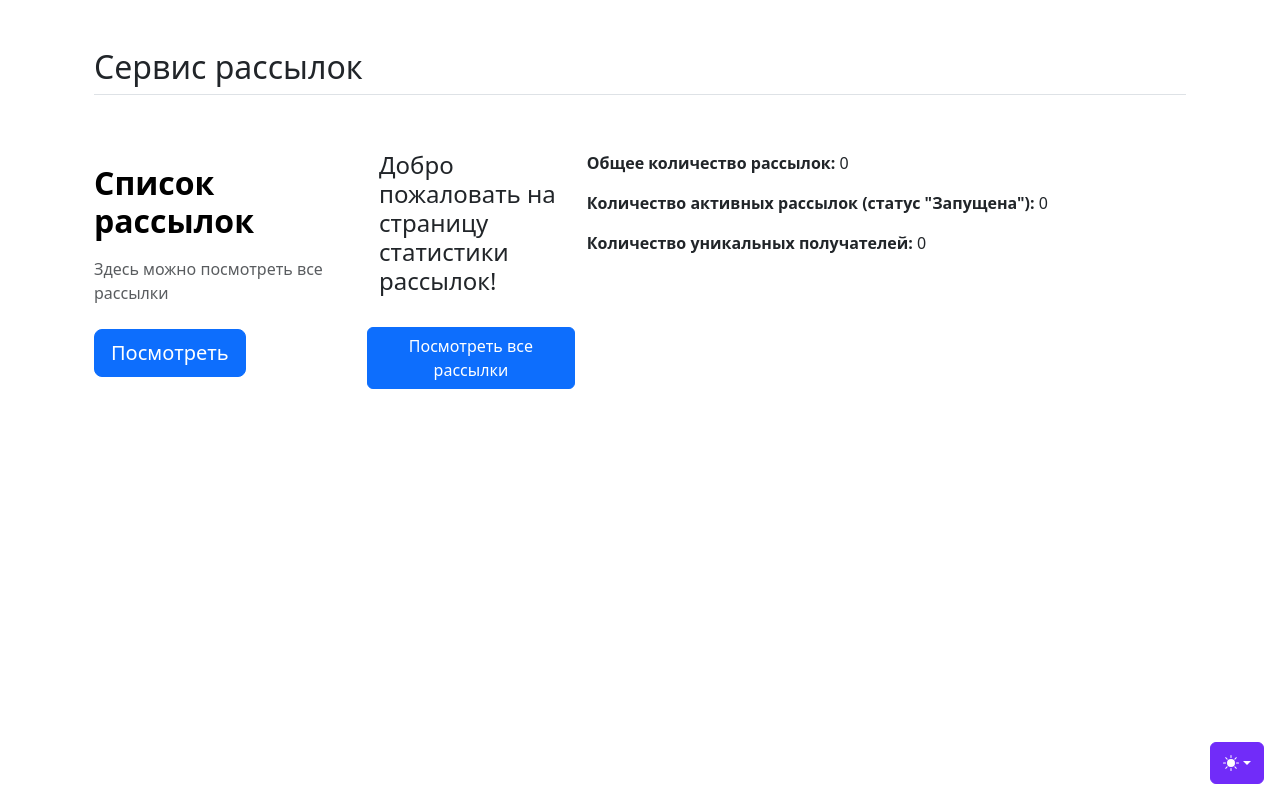
After one commit to maria-develop/mailings, a Django app: page /mailings/ in a window 1280 px wide. The commit adds this page. Run offline with Django 5.2, Linux system fonts and the light colour scheme; data that the repository does not hold is empty; some libraries are stand-ins or nearby versions.

Commit message:
Реализована главная страница со счетчиком

```diff
--- a/mailings/templates/mailings/base.html
+++ b/mailings/templates/mailings/base.html
@@ -23,7 +23,7 @@
 <link rel="apple-touch-icon" href="/docs/5.3/assets/img/favicons/apple-touch-icon.png" sizes="180x180">
 <link rel="icon" href="/docs/5.3/assets/img/favicons/favicon-32x32.png" sizes="32x32" type="image/png">
 <link rel="icon" href="/docs/5.3/assets/img/favicons/favicon-16x16.png" sizes="16x16" type="image/png">
-<link rel="manifest" href="/docs/5.3/assets/img/favicons/manifest.json">
+<!--<link rel="manifest" href="/docs/5.3/assets/img/favicons/manifest.json">-->
 <link rel="mask-icon" href="/docs/5.3/assets/img/favicons/safari-pinned-tab.svg" color="#712cf9">
 <link rel="icon" href="/docs/5.3/assets/img/favicons/favicon.ico">
 <meta name="theme-color" content="#712cf9">
@@ -170,13 +170,13 @@
     <h2 class="pb-2 border-bottom">Сервис рассылок</h2>
 
     <div class="row row-cols-1 row-cols-md-2 align-items-md-center g-5 py-5">
-      <div class="col d-flex flex-column align-items-start gap-2">
+      <div class="col-md-3 d-flex flex-column align-items-start gap-2">
         <h2 class="fw-bold text-body-emphasis">Список рассылок</h2>
         <p class="text-body-secondary">Здесь можно посмотреть все рассылки</p>
         <a href="{% url 'mailings:mailing_list' %}" class="btn btn-primary btn-lg">Посмотреть</a>
       </div>
 
-      <div class="col">
+      <div class="col-md-9">
         <div class="row row-cols-1 row-cols-sm-2 g-4">
           {% block content %}
           {% endblock %}
@@ -204,36 +204,3 @@
 
     </body>
 </html>
-
-
-
-
-<!--<!DOCTYPE html>-->
-<!--<html lang="en">-->
-<!--<head>-->
-<!--    <meta charset="UTF-8">-->
-<!--    <meta name="viewport" content="width=device-width, initial-scale=1.0">-->
-<!--    <title>Рассылки</title>-->
-<!--</head>-->
-<!--<body>-->
-<!--    <header>-->
-<!--        <nav>-->
-<!--            <ul>-->
-<!--                <li><a href="{% url 'mailings:mailing_list' %}">Список рассылок</a></li>-->
-<!--                <li><a href="{% url 'mailings:mailing_create' %}">Создать рассылку</a></li>-->
-<!--            </ul>-->
-<!--        </nav>-->
-<!--    </header>-->
-
-<!--    <main>-->
-<!--        {% if messages %}-->
-<!--            <ul>-->
-<!--                {% for message in messages %}-->
-<!--                    <li>{{ message }}</li>-->
-<!--                {% endfor %}-->
-<!--            </ul>-->
-<!--        {% endif %}-->
-
-<!--    </main>-->
-<!--</body>-->
-<!--</html>-->
--- /dev/null
+++ b/mailings/templates/mailings/home.html
@@ -0,0 +1,15 @@
+{% extends 'mailings/base.html' %}
+
+{% block content %}
+    <div class="col-md-3">
+        <h4>Добро пожаловать на страницу статистики рассылок!</h4>
+    </div>
+
+    <div class="col-md-9">
+        <p><strong>Общее количество рассылок:</strong> {{ total_mailings }}</p>
+        <p><strong>Количество активных рассылок (статус "Запущена"):</strong> {{ active_mailings }}</p>
+        <p><strong>Количество уникальных получателей:</strong> {{ unique_recipients }}</p>
+    </div>
+
+    <a href="{% url 'mailings:mailing_list' %}" class="col-md-3 btn btn-primary">Посмотреть все рассылки</a>
+{% endblock %}
--- a/mailings/urls.py
+++ b/mailings/urls.py
@@ -1,6 +1,6 @@
 from django.urls import path
 from mailings.apps import MailingsConfig
-from mailings.views import (MailingListView, MailingCreateView, MailingUpdateView,
+from mailings.views import (MailingListView, MailingCreateView, MailingUpdateView, HomePageView,
                             MailingDeleteView, MailingDetailView, MailingSendView, MailingReportView)
 
 app_name = MailingsConfig.name
@@ -14,4 +14,5 @@ urlpatterns = [
     path('detail/<int:pk>/', MailingDetailView.as_view(), name='mailing_detail'),
     path('send/<int:pk>/', MailingSendView.as_view(), name='mailing_send'),
     path('report/<int:pk>/', MailingReportView.as_view(), name='mailing_report'),
+    path('', HomePageView.as_view(), name='home'),
 ]
--- a/mailings/views.py
+++ b/mailings/views.py
@@ -1,4 +1,4 @@
-from django.views.generic import ListView, DetailView, CreateView, UpdateView, DeleteView
+from django.views.generic import ListView, DetailView, CreateView, UpdateView, DeleteView, TemplateView
 from django.views import View
 from django.shortcuts import render, get_object_or_404, redirect
 from django.urls import reverse_lazy
@@ -126,3 +126,21 @@ class MailingReportView(DetailView):
         context['failed_attempts'] = self.object.attempts.filter(status='Не успешно').count()
         context['total_attempts'] = self.object.attempts.count()
         return context
+
+
+class HomePageView(TemplateView):
+    template_name = 'mailings/home.html'
+
+    def get_context_data(self, **kwargs):
+        context = super().get_context_data(**kwargs)
+
+        # Количество всех рассылок
+        context['total_mailings'] = Mailing.objects.count()
+
+        # Количество активных рассылок (со статусом 'Запущена')
+        context['active_mailings'] = Mailing.objects.filter(status='Запущена').count()
+
+        # Количество уникальных получателей
+        context['unique_recipients'] = Recipient.objects.distinct().count()
+
+        return context
```
